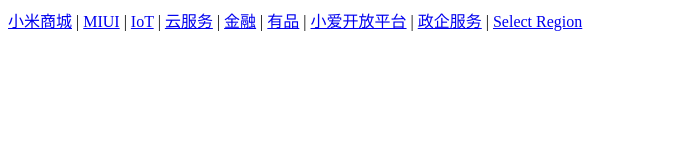
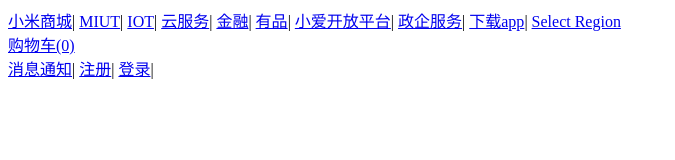
Before and after one commit to wztykq/first1, a plain HTML site: page xiaomi/index.html in a window 1280 px wide. Shown: the whole page, without its empty margins (0-675 px from the left). Drawn offline with Linux system fonts and the light colour scheme.

Commit message:
Add files via upload

```diff
--- a/xiaomi/index.html
+++ b/xiaomi/index.html
@@ -6,39 +6,39 @@
   <title>小米商城-小米MIX 3、小米8、红米6 Pro、小米电视官方网站</title>
 </head>
 <body>
-  <div class="site-topbar">
-    <div class="container">
-      <div class="topbar-nav">
-          <a rel="nofollow" href="//www.mi.com/index.html" data-stat-id="e0f893c4337cbe4d"
-          onclick="_msq.push(['trackEvent', '81190ccc4d52f577-e0f893c4337cbe4d', '//www.mi.com/index.html', 'pcpid', '']);">小米商城</a>
-          <span class="sep">|</span>
-          <a rel="nofollow" href="https://www.miui.com/" target="_blank" data-stat-id="e8f3be65bcd64056"
-          onclick="_msq.push(['trackEvent', '81190ccc4d52f577-e8f3be65bcd64056', 'https://www.miui.com/', 'pcpid', '']);">MIUI</a>
-          <span class="sep">|</span>
-          <a rel="nofollow" href="https://iot.mi.com/index.html" data-stat-id="5c36ef2c7949130f"
-          onclick="_msq.push(['trackEvent', '81190ccc4d52f577-5c36ef2c7949130f', 'https://iot.mi.com/index.html', 'pcpid', '']);">IoT</a>
-          <span class="sep">|</span>
-          <a rel="nofollow" href="https://i.mi.com/" target="_blank" data-stat-id="ebd1cdc33da63373"
-          onclick="_msq.push(['trackEvent', '81190ccc4d52f577-ebd1cdc33da63373', 'https://i.mi.com/', 'pcpid', '']);">云服务</a>
-          <span class="sep">|</span>
-          <a rel="nofollow" href="https://jr.mi.com?from=micom" target="_blank" data-stat-id="723557842cc02160"
-          onclick="_msq.push(['trackEvent', '81190ccc4d52f577-723557842cc02160', 'https://jr.mi.comfrom=micom', 'pcpid', '']);">金融</a>
-          <span class="sep">|</span>
-          <a rel="nofollow" href="https://youpin.mi.com/" target="_blank" data-stat-id="58f2e9d257e215d1"
-          onclick="_msq.push(['trackEvent', '81190ccc4d52f577-58f2e9d257e215d1', 'https://youpin.mi.com/', 'pcpid', '']);">有品</a>
-          <span class="sep">|</span>
-          <a rel="nofollow" href="https://shuidi.mi.com/" target="_blank" data-stat-id="1b51beece69806f3"
-          onclick="_msq.push(['trackEvent', '81190ccc4d52f577-1b51beece69806f3', 'https://shuidi.mi.com/', 'pcpid', '']);">小爱开放平台</a>
-          <span class="sep">|</span>
-          <a rel="nofollow" href="https://b.mi.com/?client_id=180100031058&amp;masid=17409.0358" target="_blank" data-stat-id="fffc8e1da24e5522"
-          onclick="_msq.push(['trackEvent', '81190ccc4d52f577-fffc8e1da24e5522', 'https://b.mi.com/client_id=180100031058&amp;masid=17409.0358', 'pcpid', '']);">政企服务</a>
-          <span class="sep">|</span>
-          <a rel="nofollow" href="#J_modal-globalSites" data-toggle="modal" data-stat-id="84f931143737ca44"
-          onclick="_msq.push(['trackEvent', '81190ccc4d52f577-84f931143737ca44', '#J_modal-globalSites', 'pcpid', '']);">Select Region</a>
+  <header>
+    <a href="#"></a>
+  </header>
+  <nav>
+    <div class="center">
+      <div class="left">
+        <a href="#">小米商城</a><span>|</span>
+        <a href="#">MIUT</a><span>|</span>
+        <a href="#">IOT</a><span>|</span>
+        <a href="#">云服务</a><span>|</span>
+        <a href="#">金融</a><span>|</span>
+        <a href="#">有品</a><span>|</span>
+        <a href="#">小爱开放平台</a><span>|</span>
+        <a href="#">政企服务</a><span>|</span>
+        <a href="#">下载app</a><span>|</span>
+        <a href="#">Select Region</a>
       </div>
-
+      <div class="right">
+        <div class="shoppingCart">
+          <a href="#">购物车(0)</a>
+        </div>
+        <div class="login">
+          <a href="#">消息通知</a><span>|</span>
+          <a href="#">注册</a><span>|</span>
+          <a href="#">登录</a><span>|</span>
+        </div>
+      </div>
     </div>
-  </div>
-
+  </nav>
+  <section>
+    <div class="top">
+      <a class="logo" href="#"><img src="</a>
+    </div>
+  </section>
 </body>
 </html>
--- a/xiaomi/xiaomi.css
+++ b/xiaomi/xiaomi.css
@@ -1,6 +1,58 @@
-body {
-font: 14px/1.5 "HelveticaNeue",elvetica,Arial,"Microsoft Yahei","Hiragino Sans GB","Heiti SC","WenQuanYi Micro Hei",sans-serif;
-color: #333;
-background: #fff;
-min-width: 1226px;
+body{
+    margin:0;
+    padding:0;
+    font-family:Arial,Helvetica,sans-serif;
 }
+header a{
+    height:120px;
+    display:block;
+    background-image:url("images/01.jpg");
+    background-position:center center;
+}
+nav-01{
+    height:40px;
+    background:#333;
+}
+yang-nav div.center{
+    width:1226px;
+    margin:0 auto;
+    height:100px;
+    font-size:12px;
+    color:#424242
+}
+nav-01-div.center div.left{
+    height:100px;
+    float:left;
+}
+nav-01-div.left span{
+    float:left;
+    margin-right:6px;
+    line-height:40px;
+}
+nav-ykq-left a{
+    color:#b0b0b0;
+    text-decoration:none;
+}
+nav-ykq-right{
+    float:right;
+}
+ykq-nav-div.right div.shoppingCart{
+    float:right;
+    height:40px;
+    width:120px;
+    background-color:#424242;
+    box-sizing:border-box;
+    background:url("images/shoppingCart1.png");
+    background-position:20px center;
+    background-repeat:no-repeat;
+    margin-left:20px;
+}
+nav-div.right div.shoppingCart a-ykq{
+    text-decoration:none;
+    color:#b0b0b0;
+    line-height:40px;
+    padding-left:45px;
+}
+nav-div.right div.login-01{
+    float:right;
+}
```
